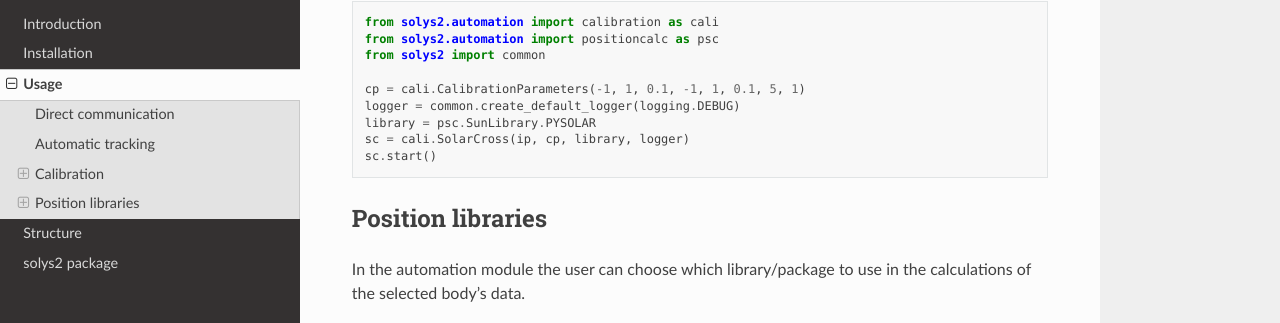
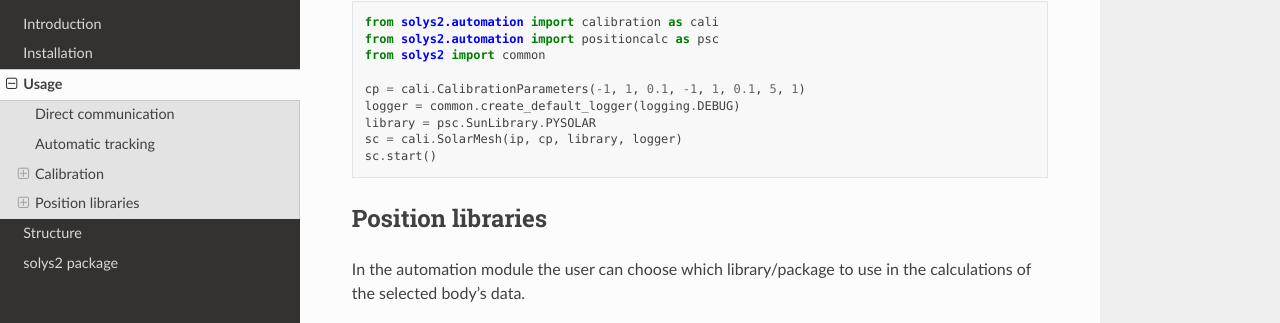
Before and after one commit to GOA-UVa/solys2, a Sphinx documentation site: the page built from docs/source/usage.md, in a window 1280 px wide and 900 px high, scrolled down 2563 px. Shown: the part 128-451 px from the top of the window. Built offline with Sphinx 7.4.7 and the Read the Docs theme 2.0.0, drawn with Linux system fonts in a browser that asks for light colours.

Commit message:
solved error in readme documentation with mesh

````diff
--- a/docs/source/usage.md
+++ b/docs/source/usage.md
@@ -133,7 +133,7 @@ from solys2 import common
 cp = cali.CalibrationParameters(-1, 1, 0.1, -1, 1, 0.1, 5, 1)
 logger = common.create_default_logger(logging.DEBUG)
 library = psc.SunLibrary.PYSOLAR
-sc = cali.SolarCross(ip, cp, library, logger)
+sc = cali.SolarMesh(ip, cp, library, logger)
 sc.start()
 ```
 
````
Also changed, not shown: README.md (+1 -1 lines).
